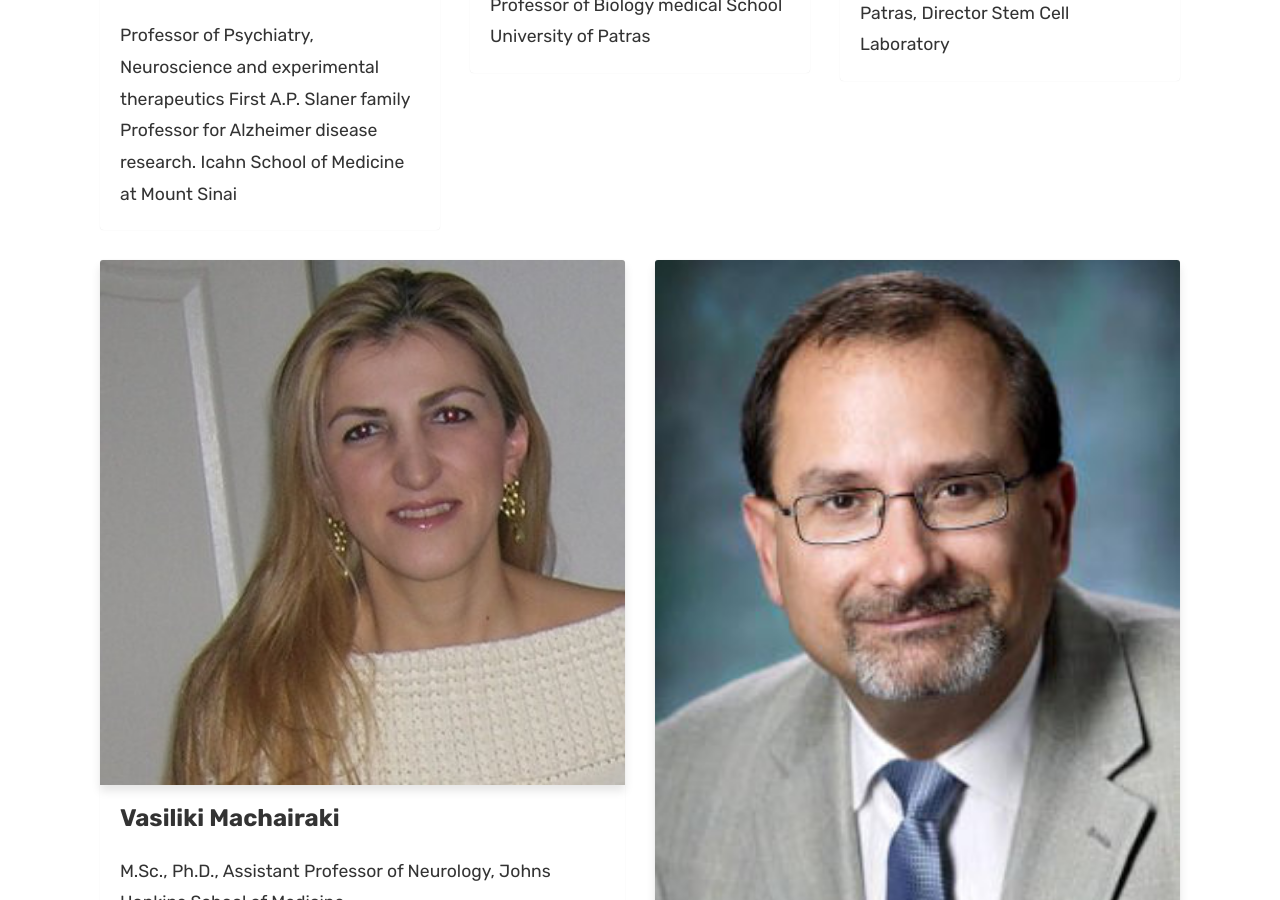
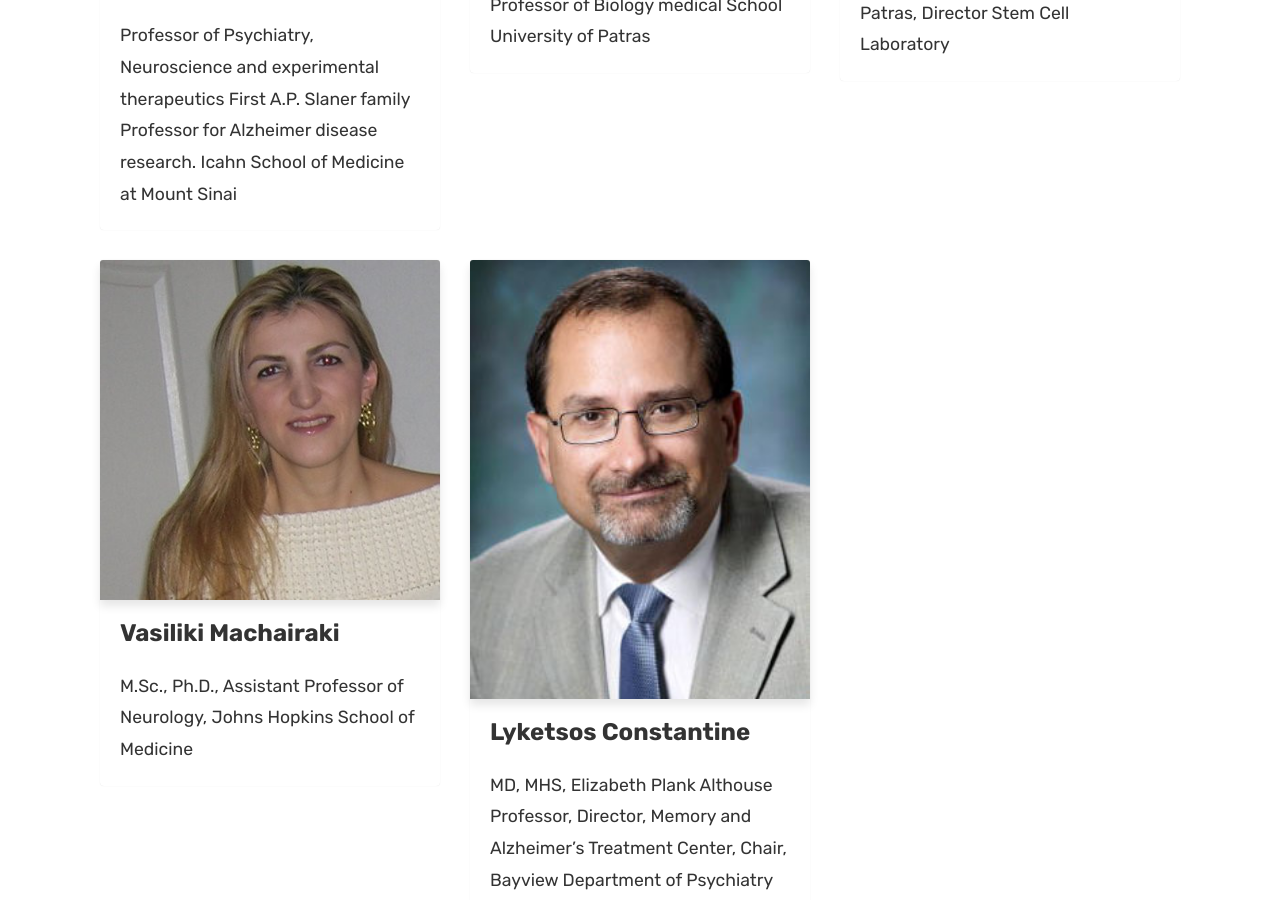
Before and after one commit to Covide-1797/genedis, a Jekyll site: the page built from pages/invited-speakers-and-keynote.html, in a window 1280 px wide and 900 px high, scrolled down 4530 px. Built offline with Jekyll 4.4.1, drawn with Linux system fonts in a browser that asks for light colours.

Commit message:
Update invited-speakers-and-keynote.html

```diff
--- a/pages/invited-speakers-and-keynote.html
+++ b/pages/invited-speakers-and-keynote.html
@@ -196,7 +196,7 @@
         </div>
     </div>
     <div class="row">
-        <div class="col-md-6">
+        <div class="col-md-4">
             <div class="card">
                 <img class="card-img-top" src="{{ site.baseurl }}/assets/images/invited-speakers/Vasiliki-Machairaki.jpg" alt="Vasiliki-Machairaki-image">
                 <div class="card-block">
@@ -205,7 +205,7 @@
                 </div>
             </div>
         </div>
-        <div class="col-md-6">
+        <div class="col-md-4">
             <div class="card">
                 <img class="card-img-top" src="{{ site.baseurl }}/assets/images/invited-speakers/Constantine-Lyketsos.jpg" alt="Constantine-Lyketsos-image">
                 <div class="card-block">
```
